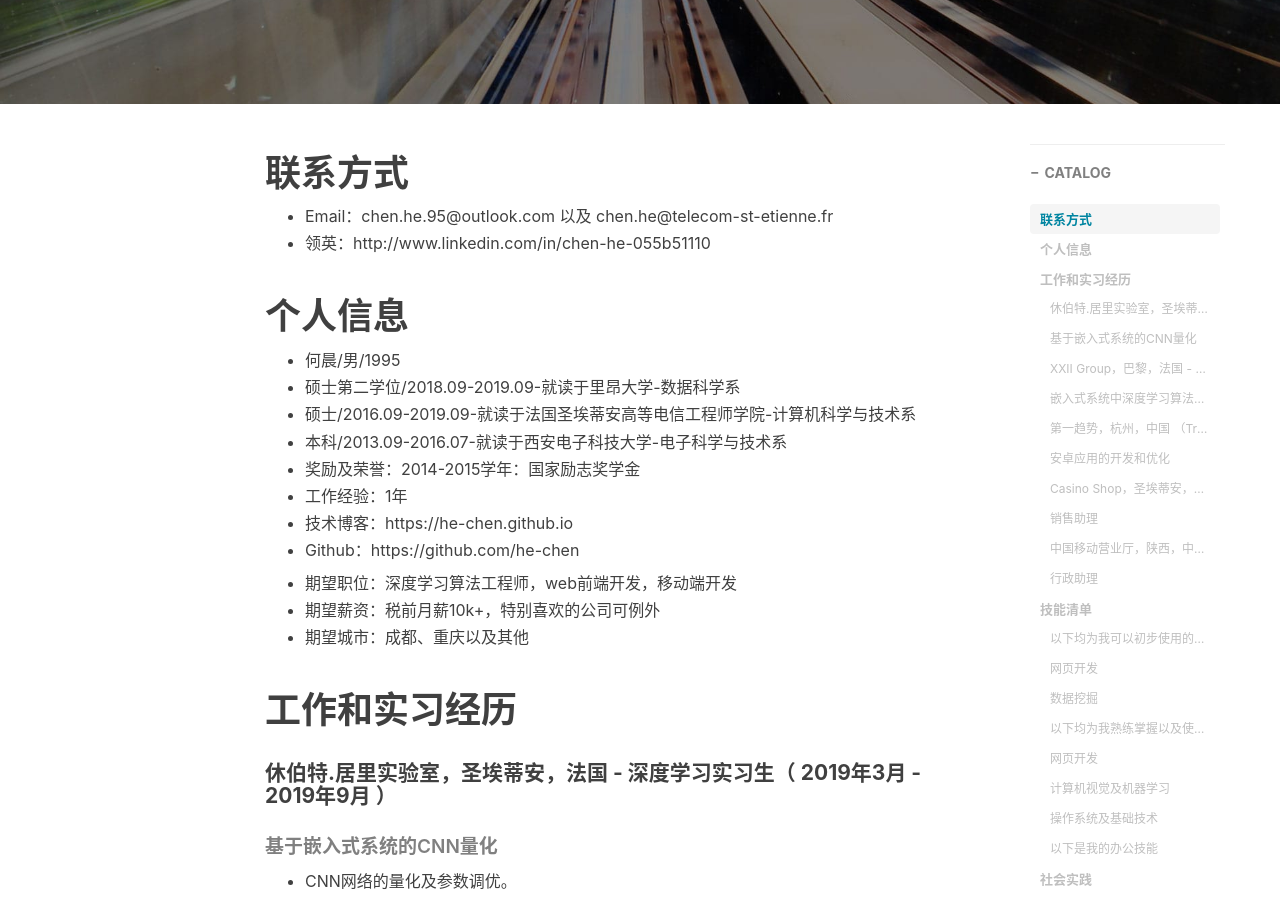
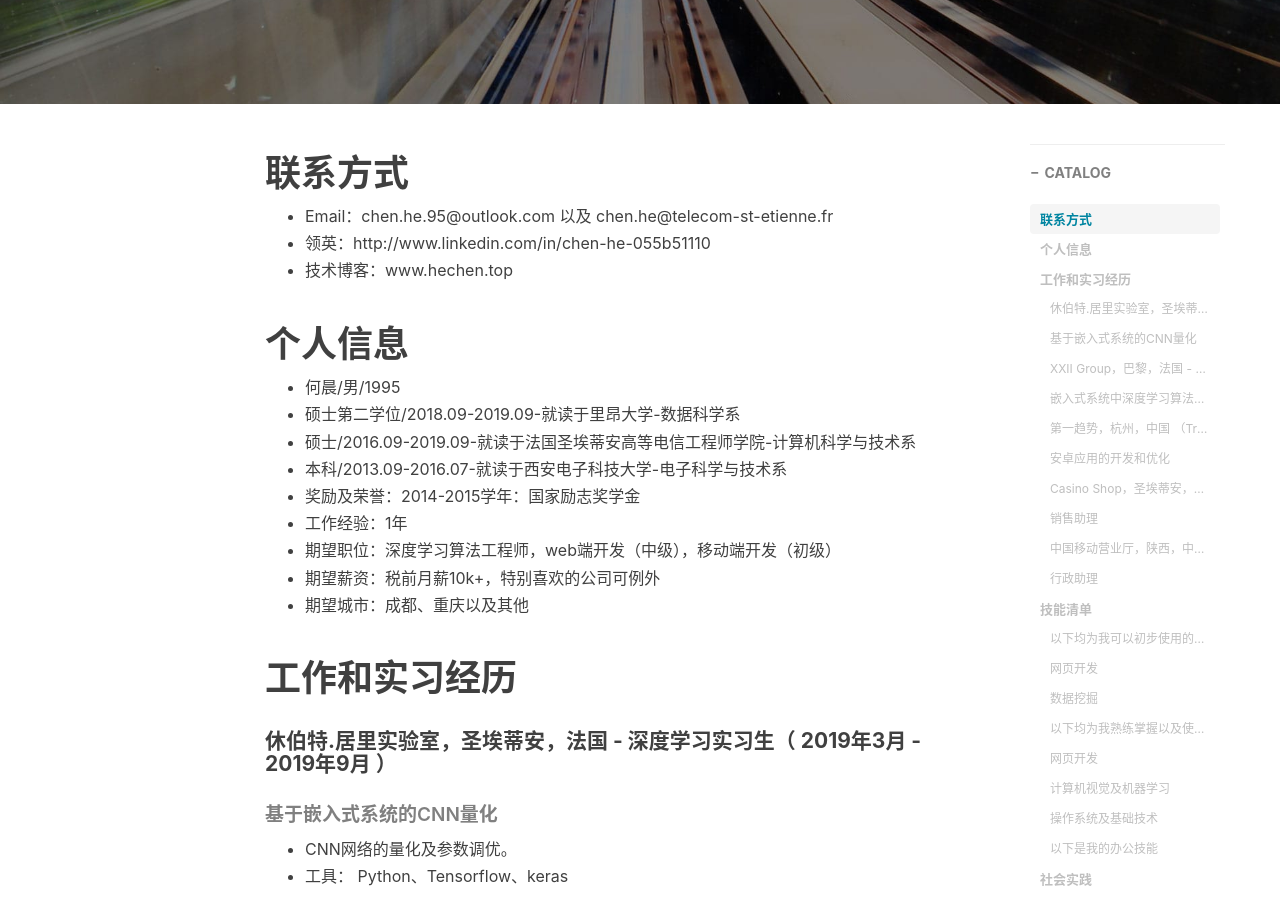
Before and after one commit to he-chen-95/he-chen-95.github.io, a Jekyll site: the page built from _posts/2050-08-20-何晨的个人简历.md, in a window 1280 px wide and 900 px high, scrolled down 419 px. Built offline with Jekyll 4.4.1, drawn with Linux system fonts in a browser that asks for light colours; nearby versions of some CDN libraries; comment, search, counter and statistics services are not loaded.

Commit message:
Update 2050-08-20-何晨的个人简历.md

```diff
--- a/_posts/2050-08-20-何晨的个人简历.md
+++ b/_posts/2050-08-20-何晨的个人简历.md
@@ -14,7 +14,7 @@
 # 联系方式
 - Email：chen.he.95@outlook.com 以及 chen.he@telecom-st-etienne.fr
 - 领英：http://www.linkedin.com/in/chen-he-055b51110
-
+ - 技术博客：www.hechen.top
 
 # 个人信息
  - 何晨/男/1995
@@ -23,10 +23,7 @@
  - 本科/2013.09-2016.07-就读于西安电子科技大学-电子科学与技术系
  - 奖励及荣誉：2014-2015学年：国家励志奖学金
  - 工作经验：1年
- - 技术博客：https://he-chen.github.io
- - Github：https://github.com/he-chen
-
- - 期望职位：深度学习算法工程师，web前端开发，移动端开发
+ - 期望职位：深度学习算法工程师，web端开发（中级），移动端开发（初级）
  - 期望薪资：税前月薪10k+，特别喜欢的公司可例外
  - 期望城市：成都、重庆以及其他
 
```
